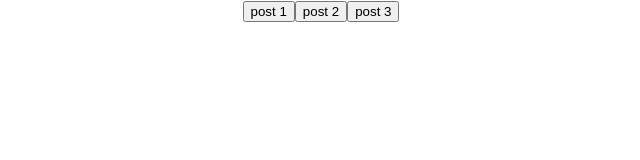
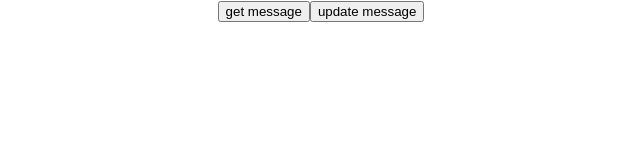
Before and after one commit to dimitri-a/saga_stuff, a React (Create React App) app: page / in a window 1280 px wide. Shown: the top 160 px of the page, without its empty margins (319-959 px from the left). Built offline with nearby package versions, Linux system fonts and the light colour scheme.

Commit message:
starting postmessage and refresh message action

```diff
--- a/src/App.js
+++ b/src/App.js
@@ -2,19 +2,24 @@ import React from "react";
 import "./App.css";
 import { connect } from "react-redux";
 
-function postOne(props, p) {
+function getMessage(props) {
   debugger
-  props.onRequestGet(p);
+  props.onRequestGetMessage();
+}
+
+function updateMessage(props) {
+  debugger
+  props.onRequestUpdateMessage();
 }
 
 function App(props) {
-  const { datas } = props;
+  const { message } = props;
   return (
     <div className="App">
-      {datas}
-      <button onClick={()=>postOne(props,1)}>post 1</button>
-      <button onClick={()=>postOne(props,2)}>post 2</button>
-      <button onClick={()=>postOne(props,3)}>post 3</button>
+      {message}
+      <button onClick={()=>getMessage(props)}>get message</button>
+      <button onClick={()=>updateMessage(props)}>update message</button>
+
     </div>
   );
 }
@@ -27,7 +32,7 @@ const mapStateToProps = state => {
 
 const mapDispatchToProps = dispatch => {
   return {
-    onRequestGet: p => dispatch({ type: "API_GET_REQUEST", data: p })
+    onRequestGet: p => dispatch({ type: "API_GET_REQUEST"})
   };
 };
 
--- a/src/redux.js
+++ b/src/redux.js
@@ -2,14 +2,21 @@ import { actionChannel } from "redux-saga/effects";
 
 const API_GET_REQUEST = "API_GET_REQUEST";
 const API_GET_SUCCESS = "API_GET_SUCCESS";
+const API_POST_SUCCESS="API_POST_SUCCESS";
 
 function reducer(state = "hello", action) {
 
   switch (action.type) {
-    case API_GET_REQUEST:
-      return state;
+
     case API_GET_SUCCESS:
         debugger
+      return action.post;
+
+    case API_POST_SUCCESS:
+        debugger
+        //refresh data
+        //dispatch API_GET_REQUEST
+        //what is the handiest to update data in component?
       return action.post;
   }
 }
--- a/src/sagas.js
+++ b/src/sagas.js
@@ -24,10 +24,10 @@ function* workerSaga(p) {
 
 
 // how to pass in parameter p?
-function fetchGet(p) {
+function doPost() {
   debugger
   return axios({
-    method: "get",
-    url: "http://localhost:3000/posts/"+p
+    method: "post",
+    url: "http://localhost:3000/posts/"
   });
 }
```
